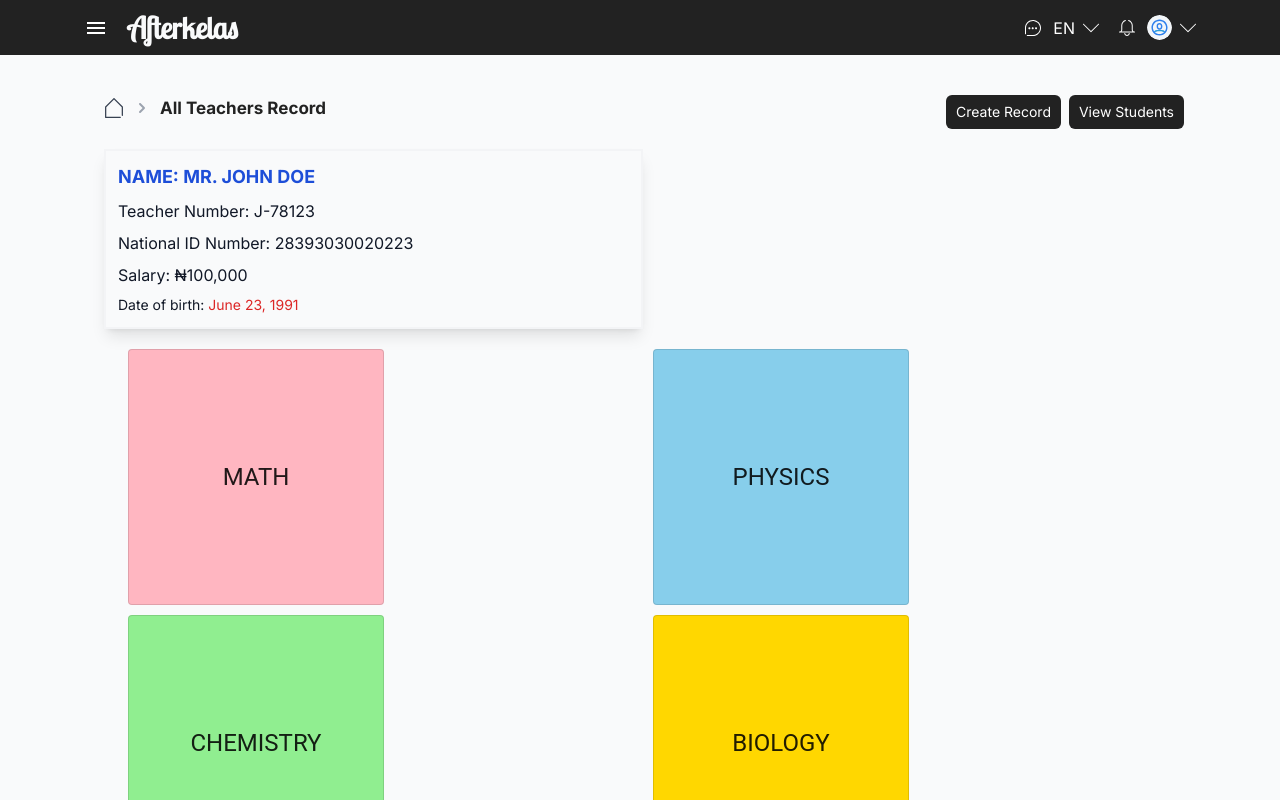
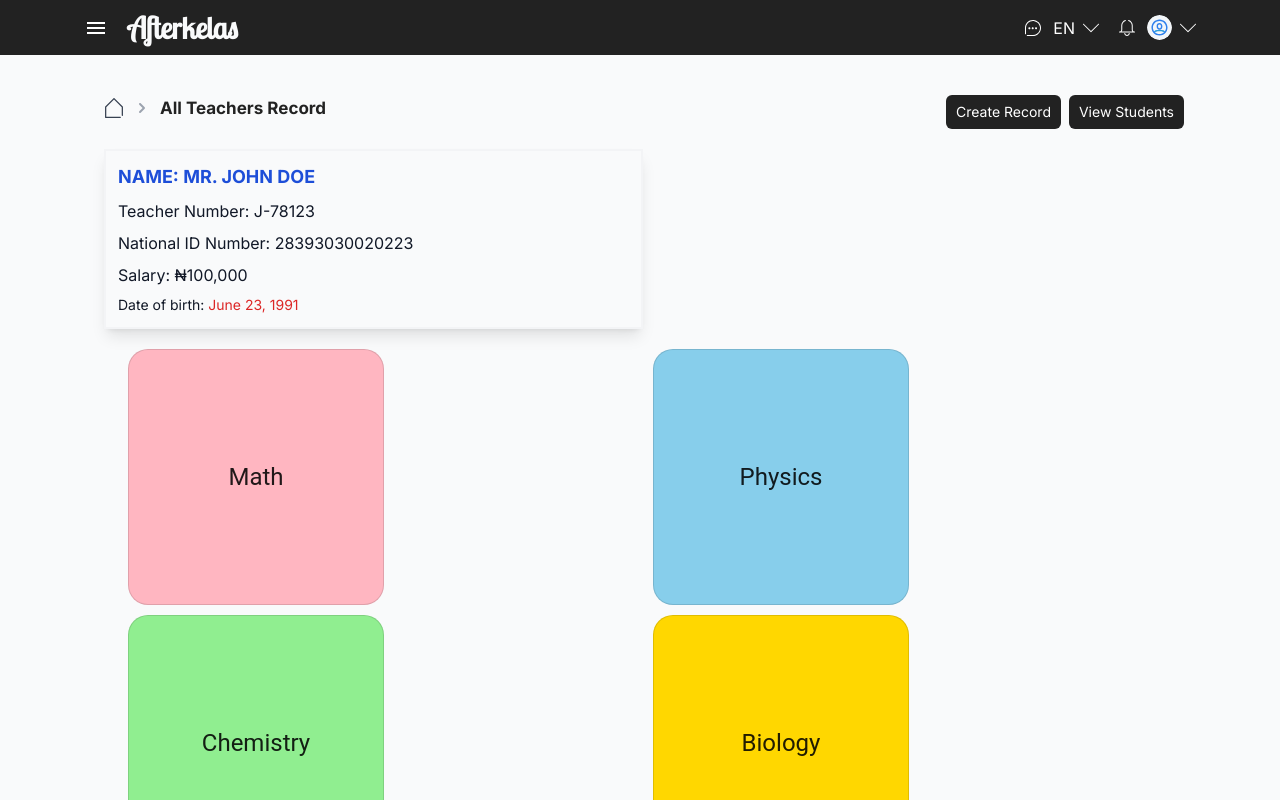
Before and after one commit to AdamAzuddin/Afterkelas, a Next.js app: page / in a window 1280 px wide. Shown: the top 800 px of the page. Built offline with nearby package versions, Linux system fonts and the light colour scheme.

Commit message:
added rounded corner to subject card

```diff
--- a/components/Card.tsx
+++ b/components/Card.tsx
@@ -2,6 +2,7 @@ import React from 'react';
 import Link from 'next/link';
 import Box from '@mui/material/Box';
 import Card from '@mui/material/Card';
+import CardActions from '@mui/material/CardActions';
 import Button from '@mui/material/Button';
 import Typography from '@mui/material/Typography';
 
@@ -13,34 +14,27 @@ interface OutlinedCardProps {
 
 const OutlinedCard = ({ subject, path, color }: OutlinedCardProps) => {
   return (
-    <Box>
+    <Link href={path} passHref>
+      <Box component="a" style={{ textDecoration: 'none', color: 'inherit' }}>
         <Card
           variant="outlined"
           sx={{
-          width: '20vw', // Adjust the width for square shape
-          height: '20vw', // Adjust the height for square shape
+            width: '20vw', // 20% of viewport width
+            height: '20vw', // 20% of viewport width
             backgroundColor: color,
             display: 'flex',
             justifyContent: 'center',
             alignItems: 'center',
             flexDirection: 'column',
+            borderRadius: '20px'
           }}
         >
-        {path ? (
-          <Link href={path} passHref>
-            <Button component="a" style={{ textDecoration: 'none', color: 'inherit' }}>
           <Typography variant="h5" component="div">
             {subject}
           </Typography>
-            </Button>
-          </Link>
-        ) : (
-          <Typography variant="h5" component="div">
-            {subject}
-          </Typography>
-        )}
         </Card>
       </Box>
+    </Link>
   );
 };
 
--- a/components/HomeView.tsx
+++ b/components/HomeView.tsx
@@ -1,14 +1,12 @@
 "use client"
 import React, { useEffect, useState } from 'react';
 import moment from 'moment';
-import { setLoader } from '@/redux/features/records/recordSlice';
-import { useAppDispatch, useAppSelector } from '@/redux/hook';
+import { useAppSelector } from '@/redux/hook';
 import { formatCurrency } from '@/utils/data';
 import { HeaderProps, StudentProps, TeacherProps, AdminProps } from '@/utils/interface';
 import Card  from './Card'; // Assuming Card component is imported correctly
 
 const HomeView = ({ type }: HeaderProps) => {
-  const dispatch = useAppDispatch();
   const { teacherData, studentData, adminData, isSidebarOpen, searchTerm } =
     useAppSelector((state) => state.record);
   const [recordData, setRecordData] = useState<TeacherProps[] | StudentProps[] | AdminProps[]>([]);
@@ -18,7 +16,6 @@ const HomeView = ({ type }: HeaderProps) => {
     else if (type === 'admin') setRecordData(adminData);
     else setRecordData(studentData);
 
-    // Dispatching the loader setting is removed
   };
 
   useEffect(() => {
@@ -76,16 +73,16 @@ const HomeView = ({ type }: HeaderProps) => {
         <div className={`record__container ${!isSidebarOpen ? 'ml-[1em]' : 'ml-0'}`}>
           {/* Conditionally render Card component based on user type */}
           {type === 'teacher' || type === 'student' ? (
-            <Card subject="Math" path={`${pathPrefix}/math`} color='#FFB6C1 ' />
+            <Card subject="Math" path={`${pathPrefix}/classes/math`} color='#FFB6C1 ' />
           ) : null}
           {type === 'teacher' || type === 'student' ? (
-            <Card subject="Physics" path={`${pathPrefix}/physics`} color='#87CEEB'/>
+            <Card subject="Physics" path={`${pathPrefix}/classes/phy`} color='#87CEEB'/>
           ) : null}
           {type === 'teacher' || type === 'student' ? (
-            <Card subject="Chemistry" path={`${pathPrefix}/chemistry`} color='#90EE90'/>
+            <Card subject="Chemistry" path={`${pathPrefix}/classes/chem`} color='#90EE90'/>
           ) : null}
           {type === 'teacher' || type === 'student' ? (
-            <Card subject="Biology" path={`${pathPrefix}/biology`} color='#FFD700'/>
+            <Card subject="Biology" path={`${pathPrefix}/classes/bio`} color='#FFD700'/>
           ) : null}
         </div>
       </div>
```
Lines whose indentation alone changed are shown as unchanged.
